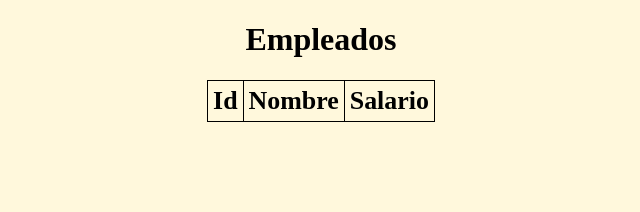
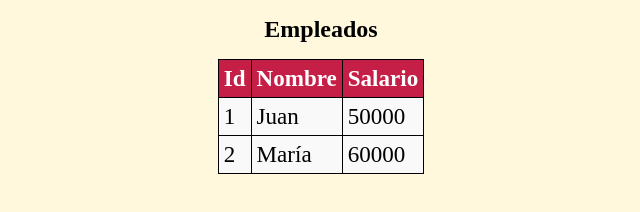
Before and after one commit to Vico26/BD1_PrimeraTareaProgramada, a website: page index.html in a window 1280 px wide. Shown: the whole page, without its empty margins (319-959 px from the left). Drawn offline with Linux system fonts and the light colour scheme.

Commit message:
Update index.html
cambie todo

```diff
--- a/index.html
+++ b/index.html
@@ -1,38 +1,67 @@
 <!DOCTYPE html>
-<html lang="en">
+<html lang="es">
 <head>
   <meta charset="UTF-8">
   <meta name="viewport" content="width=device-width, initial-scale=1.0">
   <title>Proyecto1</title>
-    <style>      /*Estilo de la tabla con CSS directo en html*/
-        table,th,td{
+  <style>
+
+    table, th, td {
       border: 1px solid black;
+      border-collapse: collapse;
       margin: auto;
-            border-collapse: collapse;
-            font-size:90%;
+      font-size: 120%;
+
     }
-        th,td{
+
+    th, td {
       padding: 5px;
+      text-align: left;
+      color: black;
+      background-color: #f9f9f9; /* Color del cuadro  */
+      transition: background-color 0.3s ease;/* tiempo para que cambie, si le baja es insteanteo o lento si le sube */
+    }
+
+    th {
+      background-color: #c61f47;
+      color: white;
+    }
+
+    h1 {
       text-align: center;
+      font-size: 150%;
     }
-        h1{
-            text-align: center;
+
+    tr:hover td {
+      background-color:yellow /* Color al pasar el mouse */
     }
   </style>
 </head>
-<body style=background-color:#fff8dc;><!--Color de fondo-->
-    <h1 style="font: size 150%;">Empleados<h1>
-        <table>          <!--Tabla de empleados-->
-            <tr>                    <!--Primera fila de encabesado-->
-                <th>Id</th>         <!--Columna ID-->
-                <th>Nombre</th>     <!--Columna Nombre-->
-                <th>Salario</th>    <!--Columna Salario-->
+<body style="background-color: #fff8dc;">
+  <h1>Empleados</h1>
+  <table>
+    <thead>
+      <tr>
+        <th>Id</th>
+        <th>Nombre</th>
+        <th>Salario</th>
       </tr>
-            <tr>           <!--Fila de datos-->
-                <script>    //Logica para agregar la info a la tabla, desde la BD al frontEnd
+    </thead>
+    <tbody id="data">
+      <tr>
+        <td>1</td>
+        <td>Juan</td>
+        <td>50000</td>
+      </tr>
+        <tr>
+            <td>2</td>
+            <td>María</td>
+            <td>60000</td>
+    </tbody>
+  </table>
 
+  <script>
+    // Aquí puedes agregar tu lógica personalizada
   </script>
-            </tr>
-            <tbody id="data"></tbody>
 </body>
 </html>
```
Lines whose indentation alone changed are shown as unchanged.
